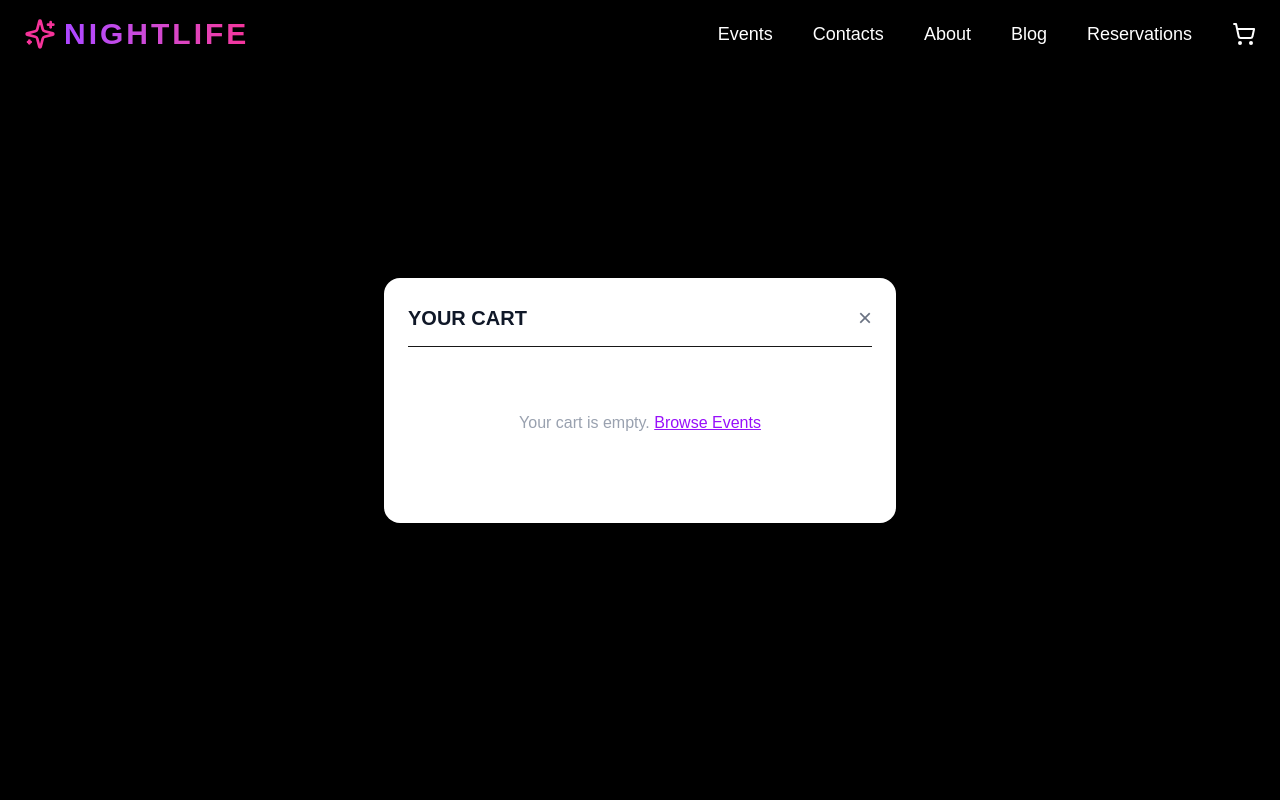
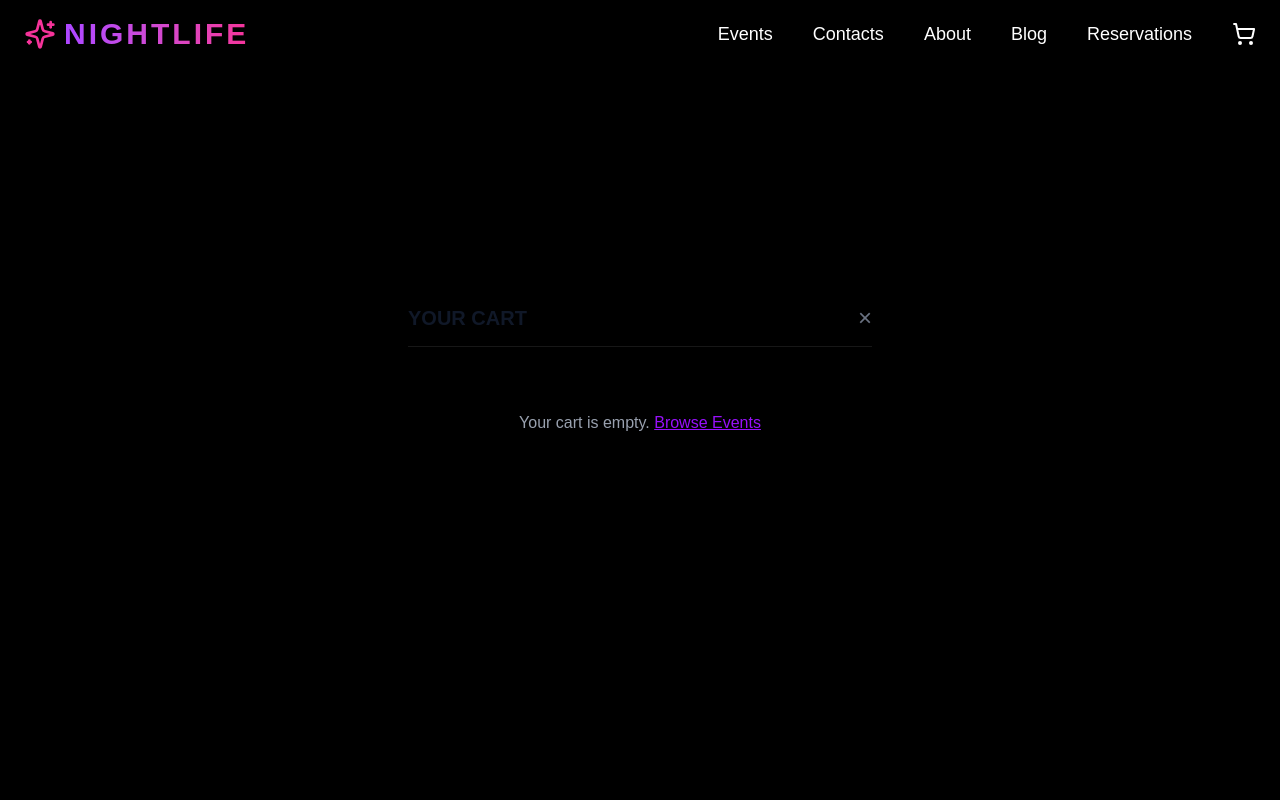
Before and after one commit to favourchidimma/myproject, a Next.js app: page /cart in a window 1280 px wide. Shown: the top 800 px of the page. Built offline with nearby package versions, Linux system fonts and the light colour scheme.

Commit message:
changed cart bg-color cart.jsx

```diff
--- a/src/app/checkout/payment/page.jsx
+++ b/src/app/checkout/payment/page.jsx
@@ -16,7 +16,7 @@ export default function PaymentPage() {
 
   const [PaystackPop, setPaystackPop] = useState(null);
 
-  // Dynamically import Paystack only in the browser
+
   useEffect(() => {
     import("@paystack/inline-js").then((mod) => {
       setPaystackPop(() => mod.default);
--- a/src/components/cart.jsx
+++ b/src/components/cart.jsx
@@ -22,8 +22,8 @@ export default function CartPage() {
 
   return (
     <main className="min-h-screen bg-black flex justify-center items-center px-4 py-8">
-      <div className="bg-white rounded-2xl shadow-2xl w-full max-w-lg flex flex-col p-6">
-        {/* Header */}
+      <div className="bg-black rounded-2xl shadow-2xl w-full max-w-lg flex flex-col p-6">
+
         <div className="flex items-center justify-between mb-4 border-b pb-3">
           <h2 className="text-xl font-bold text-gray-900">YOUR CART</h2>
           <Link href="/events" className="text-gray-500 hover:text-red-500 text-2xl">
--- a/src/components/contacts.jsx
+++ b/src/components/contacts.jsx
@@ -106,7 +106,7 @@ export default function ContactForm() {
             </div>
             <div className="flex-col text-start">
               <p className="pb-0.5">Email Address</p>
-              <p>events@ballazz.co</p>
+              <p>✉ info@nightlifebrand.com</p>
             </div>
           </div>
 
@@ -117,7 +117,7 @@ export default function ContactForm() {
             </div>
             <div className="flex-col text-start">
               <p className="pb-0.5">Call Us</p>
-              <p>+91 9112211492</p>
+              <span>08127385906</span>
             </div>
           </div>
 
```
